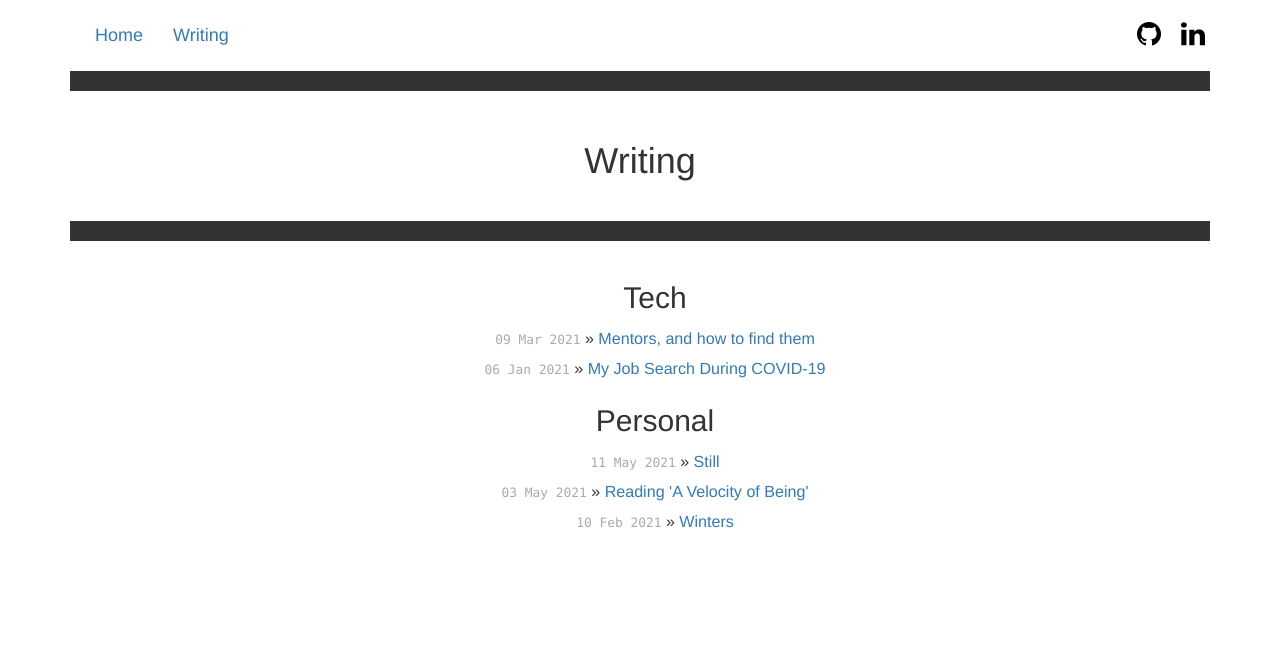
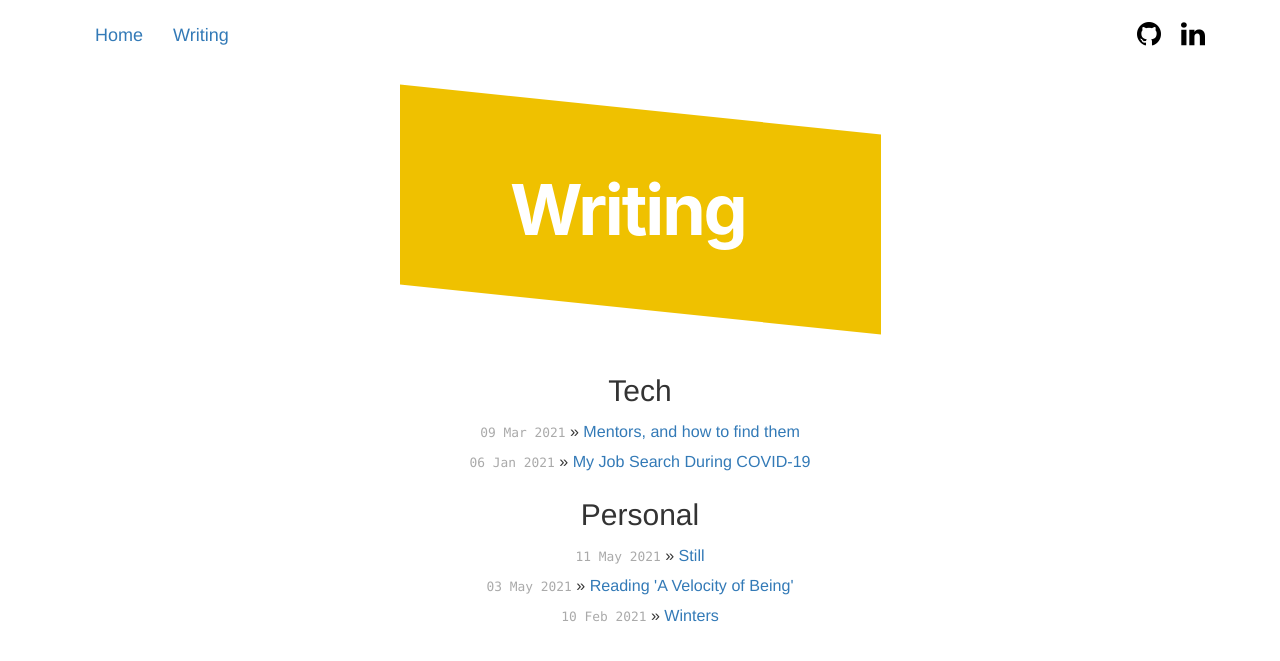
Before and after one commit to atabas/atabas.github.io, a Jekyll site: the page built from posts.html, in a window 1280 px wide. Shown: the top 661 px of the page. Built offline with Jekyll 4.4.1, drawn with Linux system fonts in a browser that asks for light colours; nearby versions of some CDN libraries; Markdown is read by kramdown in place of the engine named in the settings; comment, search, counter and statistics services are not loaded.

Commit message:
modify posts

```diff
--- a/posts.html
+++ b/posts.html
@@ -1,18 +1,21 @@
 ---
 layout: default
-title: Writing
 ---
-<div class="container">
-<section class="post-intro">
-  <h1>{{ page.title }}</h1>
-</section>
+<svg viewBox="0 0 481 250" version="1.1" class="header-title" xmlns="http://www.w3.org/2000/svg" xmlns:xlink="http://www.w3.org/1999/xlink" preserveAspectRatio="">
+    <title>Anika Tabassum</title>
+    <g id="header-title" stroke="none" stroke-width="1" fill="none">
+        <polygon class="solid" points="0 0 481 50 481 250 0 200"></polygon>
+        <text class="svg-text headline">
+            <tspan x="110" y="150">Writing</tspan>
+        </text>
+    </g>
+</svg>
 
 
 {% assign unsorted_cats = site.categories %}
 <div class="container">
   <ul class="posts">
   {% for category in unsorted_cats %}
-
   {% assign sorted_posts = category[1] | reversed %}
   <h2 id="{{category[0] | uri_escape | downcase }}">{{ category[0] | capitalize }}</H2>
     {% for post in sorted_posts %}
```
